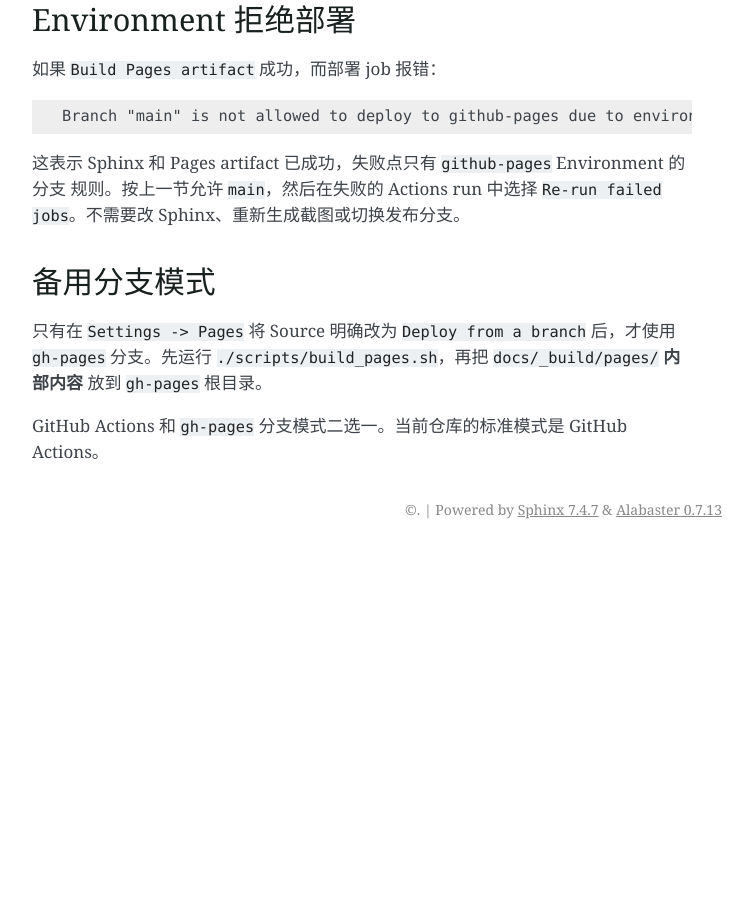
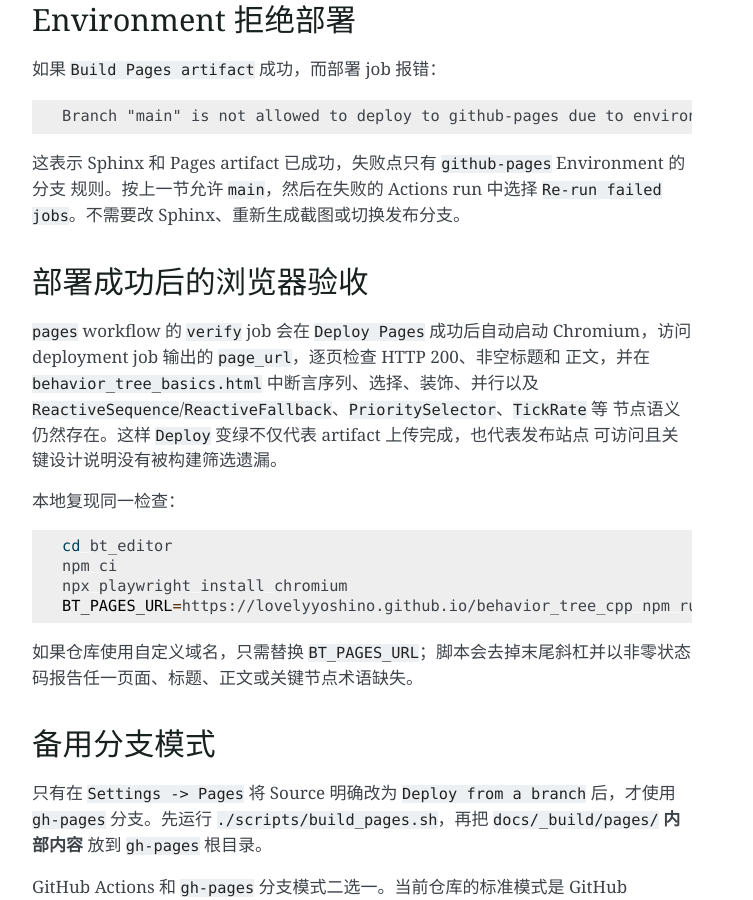
Before and after one commit to lovelyyoshino/behavior_tree_cpp, a Sphinx documentation site: the page built from docs/pages_deployment.rst, in a window 1280 px wide and 900 px high, scrolled down 897 px. Shown: the whole window, without its empty margins (388-1141 px from the left). Built offline with Sphinx 7.4.7, drawn with Linux system fonts in a browser that asks for light colours; before the commit the page ends 1446 px from its top, so only the background shows below that.

Commit message:
feat(ci): verify GitHub Pages deployment with Playwright

```diff
--- a/bt_editor/src/index.css
+++ b/bt_editor/src/index.css
@@ -173,12 +173,16 @@ button {
 .bt-node-palette {
   width: 240px;
   flex: 0 0 240px;
+  position: relative;
+  z-index: 2;
 }
 
 .bt-editor-canvas {
   height: 100%;
   min-width: 0;
   flex: 1 1 auto;
+  position: relative;
+  z-index: 1;
 }
 
 .bt-property-panel {
--- a/docs/pages_deployment.rst
+++ b/docs/pages_deployment.rst
@@ -49,6 +49,28 @@ Environment 拒绝部署
 规则。按上一节允许 ``main``，然后在失败的 Actions run 中选择
 ``Re-run failed jobs``。不需要改 Sphinx、重新生成截图或切换发布分支。
 
+部署成功后的浏览器验收
+------------------------
+
+``pages`` workflow 的 ``verify`` job 会在 ``Deploy Pages`` 成功后自动启动
+Chromium，访问 deployment job 输出的 ``page_url``，逐页检查 HTTP 200、非空标题和
+正文，并在 ``behavior_tree_basics.html`` 中断言序列、选择、装饰、并行以及
+``ReactiveSequence``/``ReactiveFallback``、``PrioritySelector``、``TickRate`` 等
+节点语义仍然存在。这样 ``Deploy`` 变绿不仅代表 artifact 上传完成，也代表发布站点
+可访问且关键设计说明没有被构建筛选遗漏。
+
+本地复现同一检查：
+
+.. code-block:: bash
+
+   cd bt_editor
+   npm ci
+   npx playwright install chromium
+   BT_PAGES_URL=https://lovelyyoshino.github.io/behavior_tree_cpp npm run verify:pages
+
+如果仓库使用自定义域名，只需替换 ``BT_PAGES_URL``；脚本会去掉末尾斜杠并以非零状态
+码报告任一页面、标题、正文或关键节点术语缺失。
+
 备用分支模式
 ------------
 
```
Also changed, not shown: 5 other files.
